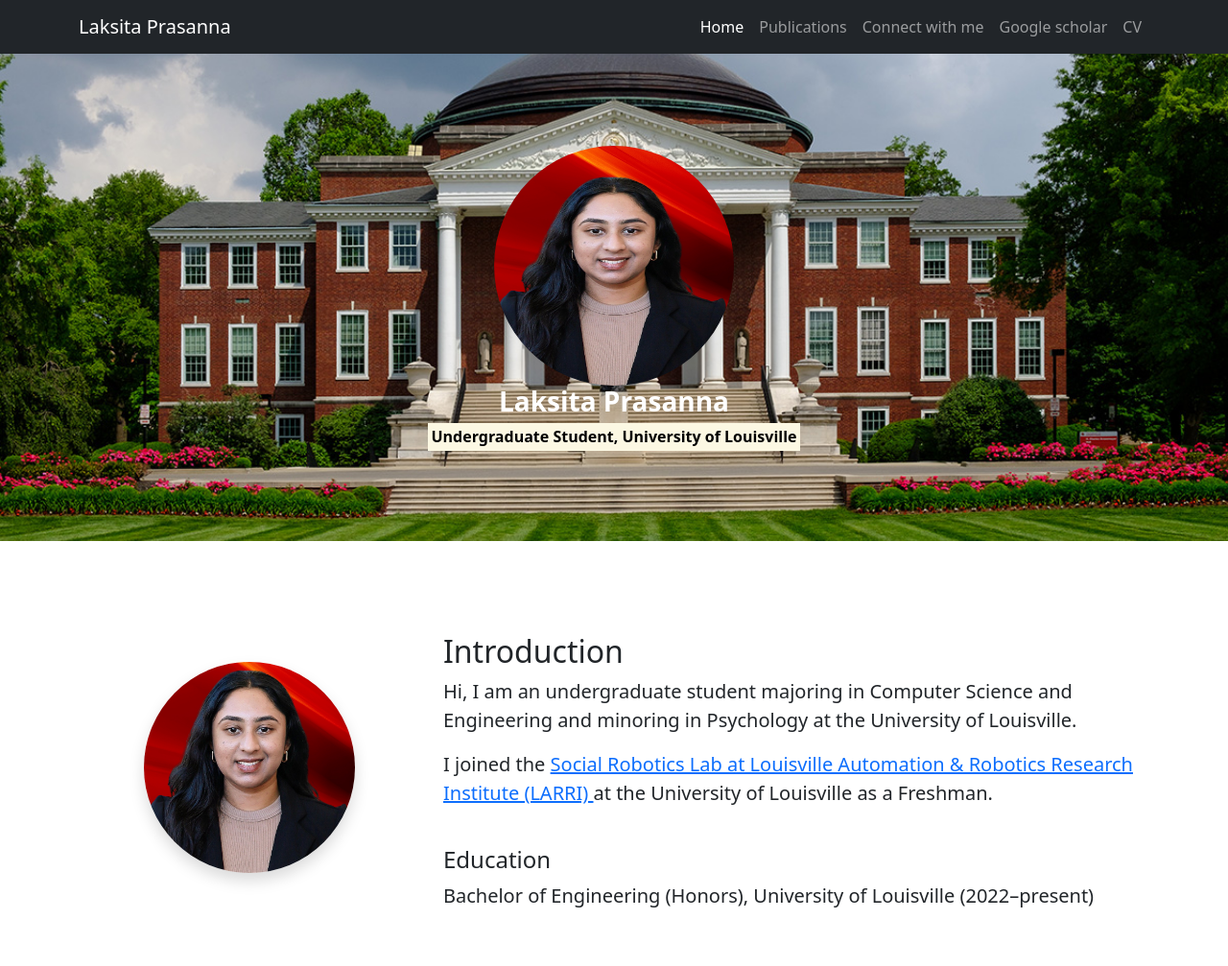
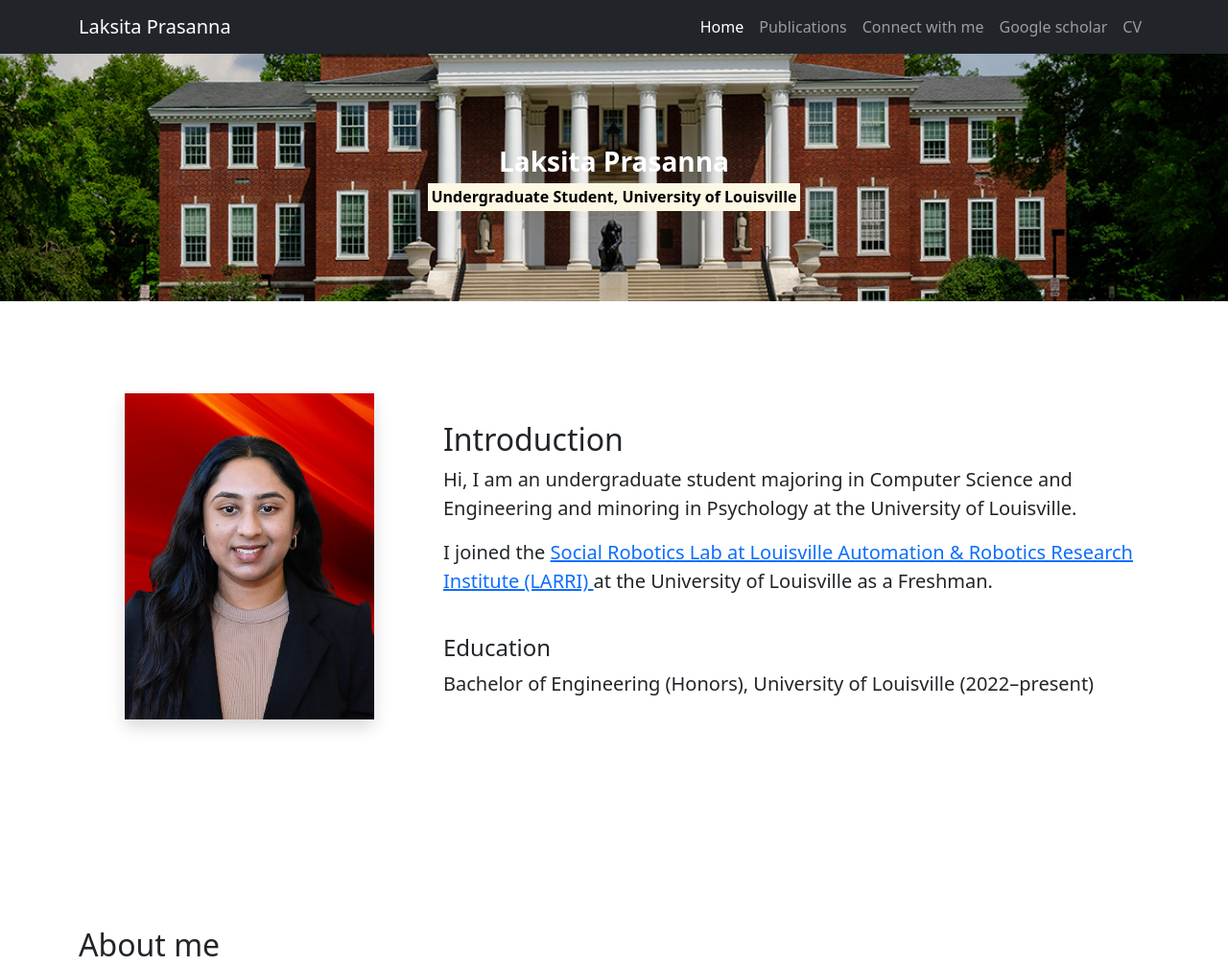
Before and after one commit to Laksita/Laksita.github.io, a plain HTML site: page index.html in a window 1280 px wide. Shown: the top 1007 px of the page at 96% size. Drawn offline with nearby package versions, Linux system fonts and the light colour scheme.

Commit message:
fixed the image

```diff
--- a/index.html
+++ b/index.html
@@ -52,7 +52,6 @@
 
         <header class="py-5 bg-image-full" style="background-image: url('assets/background.jpg')">
             <div class="text-center my-5">
-                <img src="assets/profile.jpg" class="rounded-circle" style="width:250px;height:250px;">
                 <h1 class="text-white fs-3 fw-bolder">Laksita Prasanna</h1>
                 <p class="text-white-50 mb-0"><b><mark>Undergraduate Student, University of Louisville</mark></b></p>
             </div>
@@ -64,10 +63,9 @@
 
                     <!-- LEFT SIDE: PROFILE PHOTO -->
                     <div class="col-md-4 text-center mb-4">
-                        <img src="assets/profile.jpg"
-                            alt="Laksita Prasanna"
-                            class="img-fluid rounded-circle shadow"
-                            style="width: 220px; height: 220px; object-fit: cover;">
+                        <img src="assets/profile.JPG"
+                            class="img-fluid shadow"
+                            style="width: 260px; height: 340px; object-fit: cover;">
                     </div>
 
                     <!-- RIGHT SIDE: INTRO TEXT -->
```
